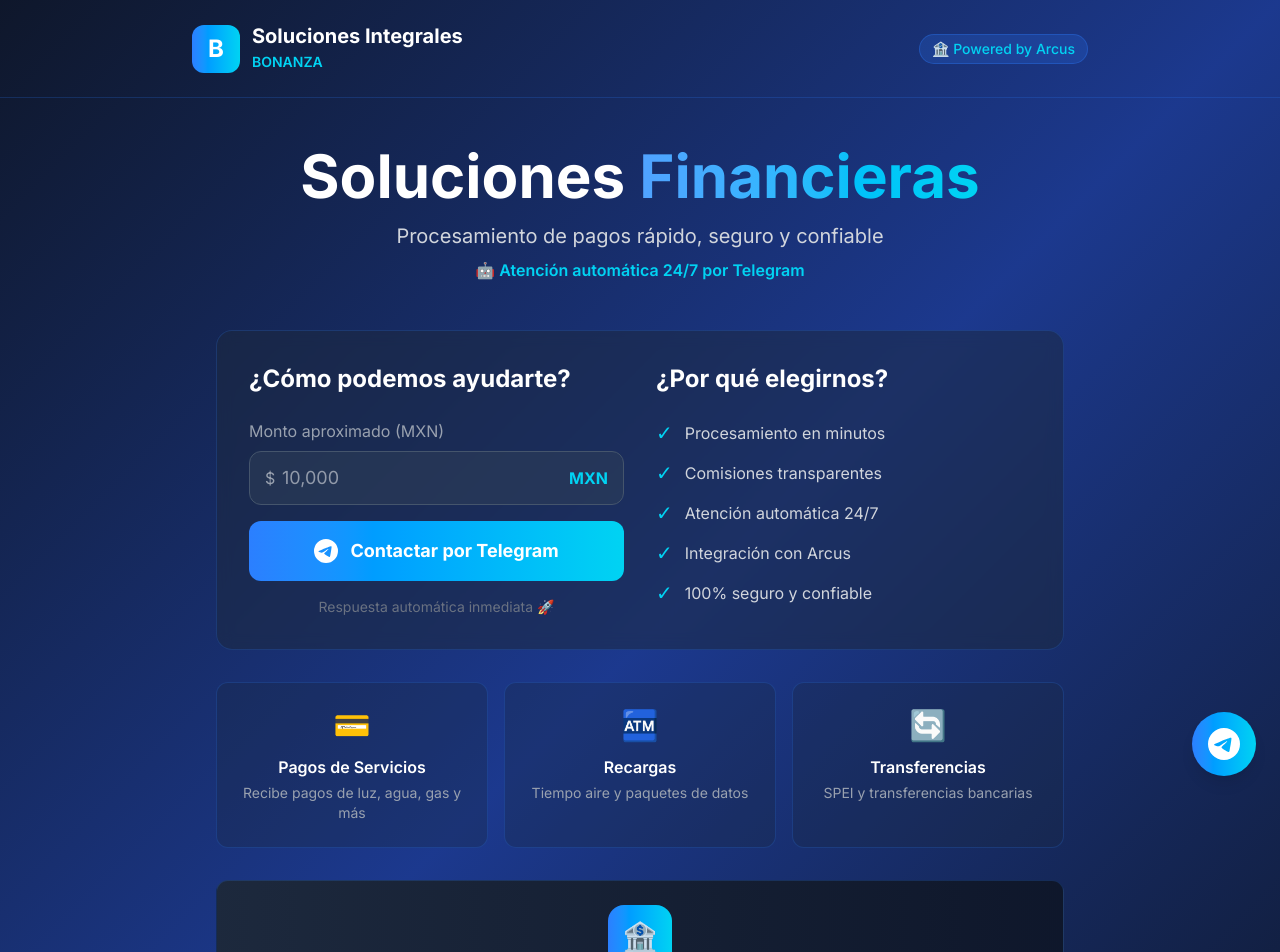
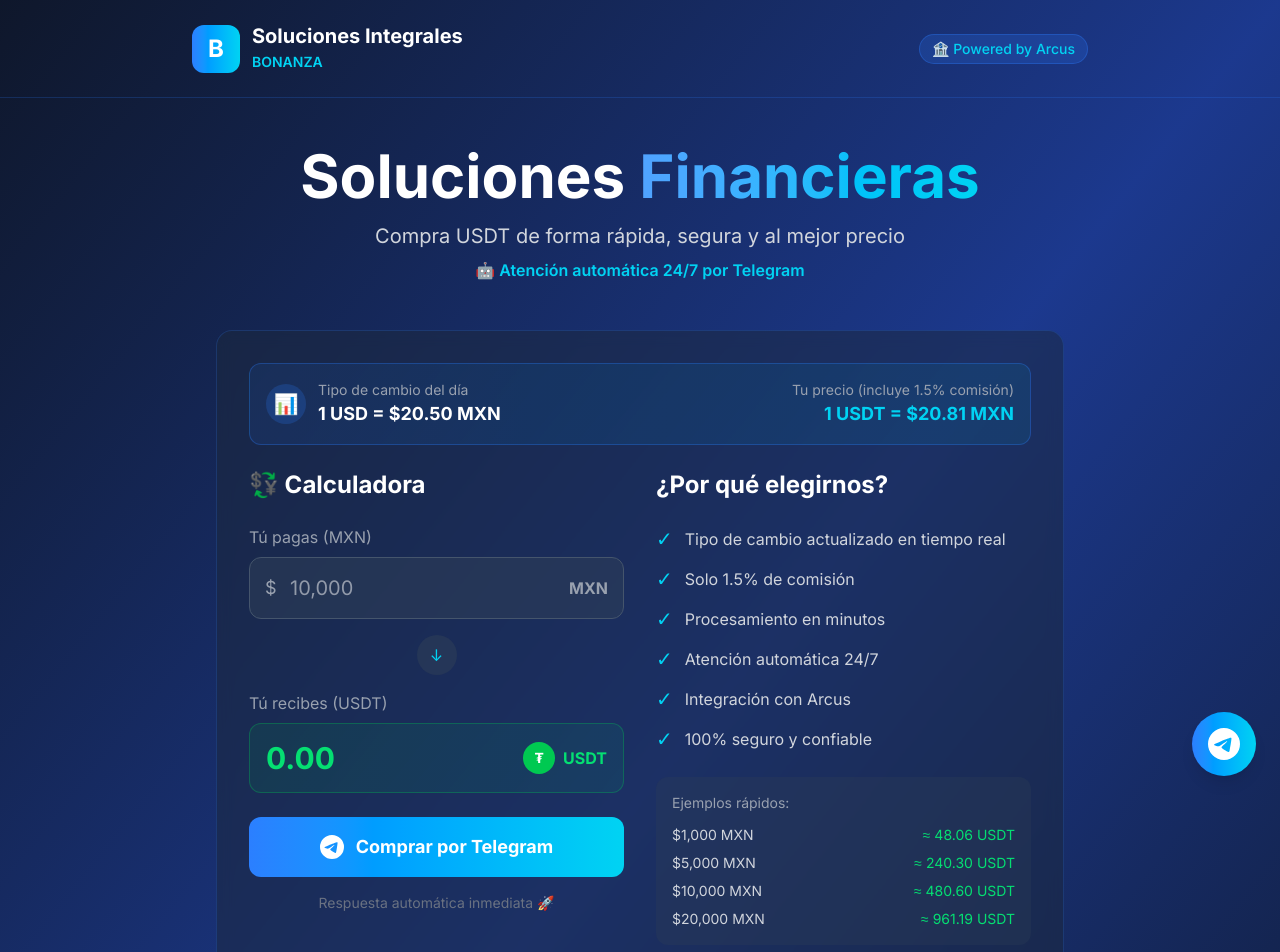
Before and after one commit to Scarfdrilo/vendousdt, a Next.js app: page / in a window 1280 px wide. Shown: the top 952 px of the page. Built offline with nearby package versions, Linux system fonts and the light colour scheme; no server answers.

Commit message:
Agregar calculadora con tipo de cambio en vivo + 1.5% comisión

```diff
--- a/src/app/page.tsx
+++ b/src/app/page.tsx
@@ -1,16 +1,54 @@
 'use client';
 
-import { useState } from 'react';
+import { useState, useEffect } from 'react';
 
 export default function Home() {
   const [amount, setAmount] = useState('');
+  const [exchangeRate, setExchangeRate] = useState<number | null>(null);
+  const [loading, setLoading] = useState(true);
 
   // Bot de Telegram para atención automática
   const telegramBot = 'cdmxotcbot';
 
+  // Comisión del 1.5%
+  const COMMISSION = 0.015;
+
+  // Obtener tipo de cambio al cargar
+  useEffect(() => {
+    const fetchExchangeRate = async () => {
+      try {
+        // API gratuita de tipo de cambio
+        const response = await fetch('https://api.exchangerate-api.com/v4/latest/USD');
+        const data = await response.json();
+        const rate = data.rates.MXN;
+        // Agregar 1.5% de comisión al tipo de cambio
+        const rateWithCommission = rate * (1 + COMMISSION);
+        setExchangeRate(rateWithCommission);
+      } catch (error) {
+        // Fallback: tipo de cambio aproximado + comisión
+        setExchangeRate(20.50 * (1 + COMMISSION));
+      } finally {
+        setLoading(false);
+      }
+    };
+
+    fetchExchangeRate();
+  }, []);
+
+  // Calcular USDT que recibirá
+  const calculateUSDT = () => {
+    if (!amount || !exchangeRate) return '0.00';
+    const usdt = parseFloat(amount) / exchangeRate;
+    return usdt.toFixed(2);
+  };
+
+  // Tipo de cambio base (sin comisión) para mostrar
+  const baseRate = exchangeRate ? exchangeRate / (1 + COMMISSION) : null;
+
   const handleTelegram = () => {
+    const usdtAmount = calculateUSDT();
     const message = amount
-      ? `Hola, quiero información sobre servicios de pago. Monto aproximado: $${amount} MXN`
+      ? `Hola, quiero comprar ${usdtAmount} USDT por $${parseFloat(amount).toLocaleString()} MXN`
       : 'Hola, quiero información sobre los servicios de Soluciones Integrales Bonanza';
     const url = `https://t.me/${telegramBot}?start=${encodeURIComponent(message)}`;
     window.open(url, '_blank');
@@ -45,47 +83,106 @@
             Soluciones <span className="text-transparent bg-clip-text bg-gradient-to-r from-blue-400 to-cyan-400">Financieras</span>
           </h1>
           <p className="text-xl text-gray-300 mb-2">
-            Procesamiento de pagos rápido, seguro y confiable
+            Compra USDT de forma rápida, segura y al mejor precio
           </p>
           <p className="text-cyan-400 font-semibold">
             🤖 Atención automática 24/7 por Telegram
           </p>
         </div>
 
-        {/* Card principal */}
+        {/* Card principal - Calculadora */}
         <div className="bg-slate-800/50 backdrop-blur-sm rounded-2xl p-8 mb-8 border border-blue-500/20">
+          {/* Tipo de cambio actual */}
+          <div className="bg-gradient-to-r from-blue-500/10 to-cyan-500/10 rounded-xl p-4 mb-6 border border-blue-500/30">
+            <div className="flex items-center justify-between flex-wrap gap-4">
+              <div className="flex items-center gap-3">
+                <div className="w-10 h-10 bg-blue-500/20 rounded-full flex items-center justify-center">
+                  <span className="text-xl">📊</span>
+                </div>
+                <div>
+                  <p className="text-gray-400 text-sm">Tipo de cambio del día</p>
+                  {loading ? (
+                    <p className="text-white font-bold text-lg animate-pulse">Cargando...</p>
+                  ) : (
+                    <p className="text-white font-bold text-lg">
+                      1 USD = ${baseRate?.toFixed(2)} MXN
+                    </p>
+                  )}
+                </div>
+              </div>
+              <div className="text-right">
+                <p className="text-gray-400 text-sm">Tu precio (incluye 1.5% comisión)</p>
+                {loading ? (
+                  <p className="text-cyan-400 font-bold text-lg animate-pulse">...</p>
+                ) : (
+                  <p className="text-cyan-400 font-bold text-lg">
+                    1 USDT = ${exchangeRate?.toFixed(2)} MXN
+                  </p>
+                )}
+              </div>
+            </div>
+          </div>
+
           <div className="grid md:grid-cols-2 gap-8">
-            {/* Formulario */}
+            {/* Calculadora */}
             <div>
               <h2 className="text-2xl font-bold text-white mb-6">
-                ¿Cómo podemos ayudarte?
+                💱 Calculadora
               </h2>
               <div className="space-y-4">
+                {/* Input MXN */}
                 <div>
-                  <label className="block text-gray-400 mb-2">Monto aproximado (MXN)</label>
+                  <label className="block text-gray-400 mb-2">Tú pagas (MXN)</label>
                   <div className="relative">
-                    <span className="absolute left-4 top-1/2 -translate-y-1/2 text-gray-400">$</span>
+                    <span className="absolute left-4 top-1/2 -translate-y-1/2 text-gray-400 text-lg">$</span>
                     <input
                       type="number"
                       value={amount}
                       onChange={(e) => setAmount(e.target.value)}
                       placeholder="10,000"
-                      className="w-full bg-slate-700/50 border border-slate-600 rounded-xl pl-8 pr-16 py-3 text-white text-lg focus:outline-none focus:border-cyan-400 transition-colors"
+                      className="w-full bg-slate-700/50 border border-slate-600 rounded-xl pl-10 pr-16 py-4 text-white text-xl focus:outline-none focus:border-cyan-400 transition-colors"
                     />
-                    <span className="absolute right-4 top-1/2 -translate-y-1/2 text-cyan-400 font-bold">
+                    <span className="absolute right-4 top-1/2 -translate-y-1/2 text-gray-400 font-bold">
                       MXN
                     </span>
                   </div>
                 </div>
 
+                {/* Flecha */}
+                <div className="flex justify-center">
+                  <div className="w-10 h-10 bg-slate-700/50 rounded-full flex items-center justify-center">
+                    <span className="text-cyan-400">↓</span>
+                  </div>
+                </div>
+
+                {/* Output USDT */}
+                <div>
+                  <label className="block text-gray-400 mb-2">Tú recibes (USDT)</label>
+                  <div className="relative">
+                    <div className="w-full bg-gradient-to-r from-green-500/10 to-emerald-500/10 border border-green-500/30 rounded-xl px-4 py-4">
+                      <div className="flex items-center justify-between">
+                        <span className="text-green-400 text-3xl font-bold">
+                          {amount ? calculateUSDT() : '0.00'}
+                        </span>
+                        <div className="flex items-center gap-2">
+                          <div className="w-8 h-8 bg-green-500 rounded-full flex items-center justify-center">
+                            <span className="text-white text-sm font-bold">₮</span>
+                          </div>
+                          <span className="text-green-400 font-bold">USDT</span>
+                        </div>
+                      </div>
+                    </div>
+                  </div>
+                </div>
+
                 <button
                   onClick={handleTelegram}
-                  className="w-full bg-gradient-to-r from-blue-500 to-cyan-400 hover:from-blue-600 hover:to-cyan-500 text-white font-bold py-4 px-6 rounded-xl text-lg transition-all transform hover:scale-105 hover:shadow-xl hover:shadow-cyan-500/25 flex items-center justify-center gap-3"
+                  className="w-full bg-gradient-to-r from-blue-500 to-cyan-400 hover:from-blue-600 hover:to-cyan-500 text-white font-bold py-4 px-6 rounded-xl text-lg transition-all transform hover:scale-105 hover:shadow-xl hover:shadow-cyan-500/25 flex items-center justify-center gap-3 mt-6"
                 >
                   <svg className="w-6 h-6" fill="currentColor" viewBox="0 0 24 24">
                     <path d="M11.944 0A12 12 0 0 0 0 12a12 12 0 0 0 12 12 12 12 0 0 0 12-12A12 12 0 0 0 12 0a12 12 0 0 0-.056 0zm4.962 7.224c.1-.002.321.023.465.14a.506.506 0 0 1 .171.325c.016.093.036.306.02.472-.18 1.898-.962 6.502-1.36 8.627-.168.9-.499 1.201-.82 1.23-.696.065-1.225-.46-1.9-.902-1.056-.693-1.653-1.124-2.678-1.8-1.185-.78-.417-1.21.258-1.91.177-.184 3.247-2.977 3.307-3.23.007-.032.014-.15-.056-.212s-.174-.041-.249-.024c-.106.024-1.793 1.14-5.061 3.345-.48.33-.913.49-1.302.48-.428-.008-1.252-.241-1.865-.44-.752-.245-1.349-.374-1.297-.789.027-.216.325-.437.893-.663 3.498-1.524 5.83-2.529 6.998-3.014 3.332-1.386 4.025-1.627 4.476-1.635z"/>
                   </svg>
-                  Contactar por Telegram
+                  Comprar por Telegram
                 </button>
 
                 <p className="text-center text-gray-500 text-sm">
@@ -102,11 +199,15 @@
               <div className="space-y-3">
                 <div className="flex items-center gap-3 text-gray-300">
                   <span className="text-cyan-400 text-xl">✓</span>
-                  <span>Procesamiento en minutos</span>
+                  <span>Tipo de cambio actualizado en tiempo real</span>
                 </div>
                 <div className="flex items-center gap-3 text-gray-300">
                   <span className="text-cyan-400 text-xl">✓</span>
-                  <span>Comisiones transparentes</span>
+                  <span>Solo 1.5% de comisión</span>
+                </div>
+                <div className="flex items-center gap-3 text-gray-300">
+                  <span className="text-cyan-400 text-xl">✓</span>
+                  <span>Procesamiento en minutos</span>
                 </div>
                 <div className="flex items-center gap-3 text-gray-300">
                   <span className="text-cyan-400 text-xl">✓</span>
@@ -121,26 +222,41 @@
                   <span>100% seguro y confiable</span>
                 </div>
               </div>
+
+              {/* Mini tabla de referencia */}
+              <div className="mt-6 bg-slate-700/30 rounded-xl p-4">
+                <p className="text-gray-400 text-sm mb-3">Ejemplos rápidos:</p>
+                <div className="space-y-2 text-sm">
+                  {[1000, 5000, 10000, 20000].map((mxn) => (
+                    <div key={mxn} className="flex justify-between text-gray-300">
+                      <span>${mxn.toLocaleString()} MXN</span>
+                      <span className="text-green-400">
+                        ≈ {exchangeRate ? (mxn / exchangeRate).toFixed(2) : '...'} USDT
+                      </span>
+                    </div>
+                  ))}
+                </div>
+              </div>
             </div>
           </div>
         </div>
 
-        {/* Servicios */}
+        {/* Métodos de pago */}
         <div className="grid md:grid-cols-3 gap-4 mb-8">
           <div className="bg-slate-800/30 rounded-xl p-6 border border-blue-500/20 text-center hover:border-cyan-400/50 transition-colors">
-            <div className="text-3xl mb-3">💳</div>
-            <h3 className="text-white font-semibold mb-1">Pagos de Servicios</h3>
-            <p className="text-gray-400 text-sm">Recibe pagos de luz, agua, gas y más</p>
+            <div className="text-3xl mb-3">🏦</div>
+            <h3 className="text-white font-semibold mb-1">SPEI</h3>
+            <p className="text-gray-400 text-sm">Transferencia bancaria inmediata</p>
           </div>
           <div className="bg-slate-800/30 rounded-xl p-6 border border-blue-500/20 text-center hover:border-cyan-400/50 transition-colors">
-            <div className="text-3xl mb-3">🏧</div>
-            <h3 className="text-white font-semibold mb-1">Recargas</h3>
-            <p className="text-gray-400 text-sm">Tiempo aire y paquetes de datos</p>
+            <div className="text-3xl mb-3">💳</div>
+            <h3 className="text-white font-semibold mb-1">Depósito</h3>
+            <p className="text-gray-400 text-sm">En ventanilla o cajero</p>
           </div>
           <div className="bg-slate-800/30 rounded-xl p-6 border border-blue-500/20 text-center hover:border-cyan-400/50 transition-colors">
-            <div className="text-3xl mb-3">🔄</div>
-            <h3 className="text-white font-semibold mb-1">Transferencias</h3>
-            <p className="text-gray-400 text-sm">SPEI y transferencias bancarias</p>
+            <div className="text-3xl mb-3">💵</div>
+            <h3 className="text-white font-semibold mb-1">Efectivo</h3>
+            <p className="text-gray-400 text-sm">OXXO y tiendas de conveniencia</p>
           </div>
         </div>
 
```
